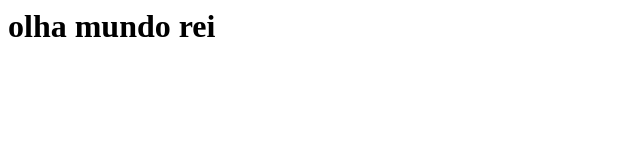
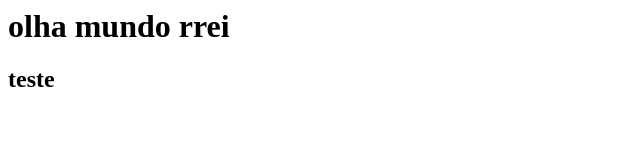
Before and after one commit to mariolivera/bloco-de-notas-de-aula, a plain HTML site: page index.html in a window 1280 px wide. Shown: the whole page, without its empty margins (0-640 px from the left). Drawn offline with Linux system fonts and the light colour scheme.

Commit message:
adicionando um titulo h2

```diff
--- a/index.html
+++ b/index.html
@@ -1 +1,2 @@
-<h1> olha mundo rei </h1>
+<h1> olha mundo rrei </h1>
+<h2> teste </h2>
```
